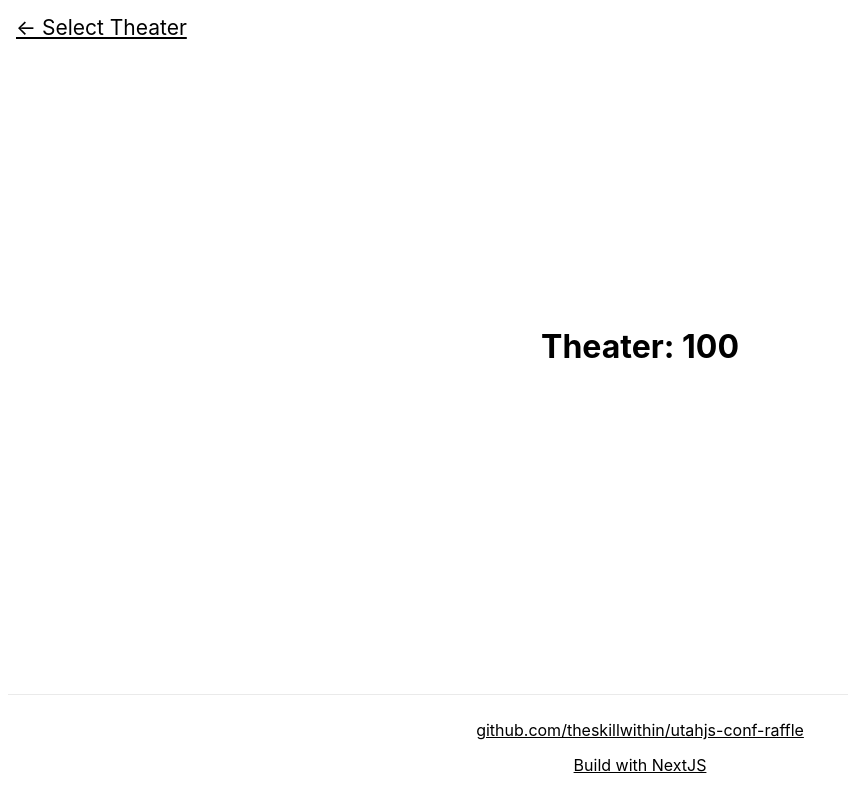
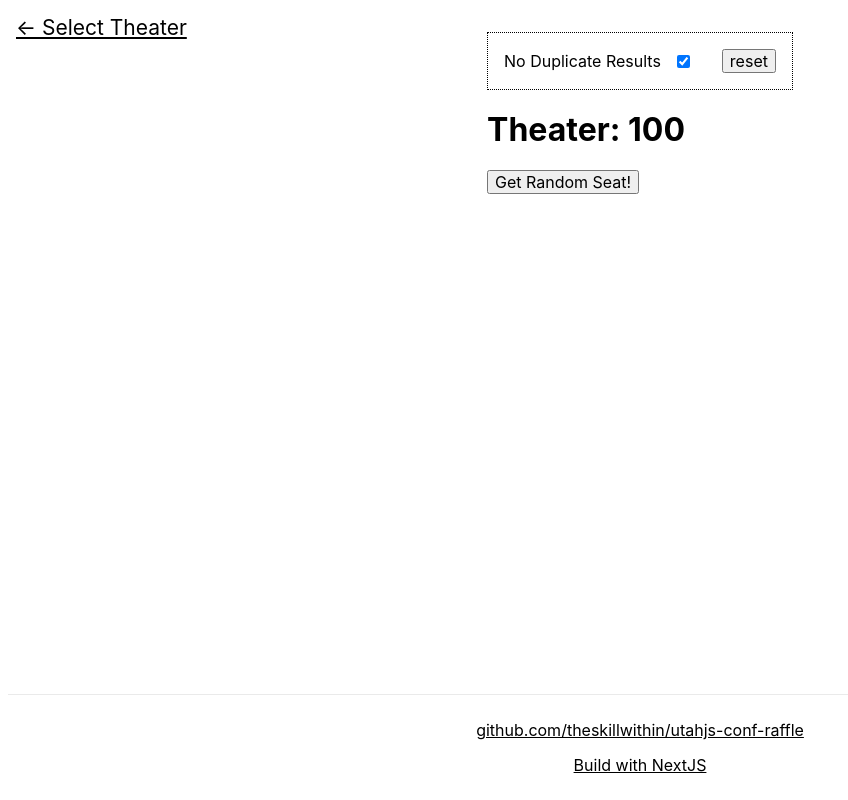
Before and after one commit to theskillwithin/utahjs-conf-raffle, a Next.js app: page /theater/100 in a window 1280 px wide. Shown: the whole page, without its empty margins (0-848 px from the left). Built offline with nearby package versions, Linux system fonts and the light colour scheme.

Commit message:
generate random seat

```diff
--- a/definitions/theater.js
+++ b/definitions/theater.js
@@ -5,17 +5,17 @@ export const theaters = ['100', '200', '300']
 export const theatersData = {
   '100': {
     id: 100,
-    rows: 27,
+    rows: 26,
     seatsPerRow: 40,
   },
   '200': {
     id: 200,
-    rows: 27,
+    rows: 26,
     seatsPerRow: 40,
   },
   '300': {
     id: 300,
-    rows: 27,
+    rows: 26,
     seatsPerRow: 40,
   },
 }
--- a/package.json
+++ b/package.json
@@ -11,6 +11,9 @@
     "next": "9.3.1",
     "next-offline": "^5.0.0",
     "normalize.css": "^8.0.1",
+    "postcss-flexbugs-fixes": "^4.2.0",
+    "postcss-nested": "^4.2.1",
+    "postcss-preset-env": "^6.7.0",
     "react": "16.13.0",
     "react-dom": "16.13.0"
   }
--- a/pages/theater/[id].js
+++ b/pages/theater/[id].js
@@ -1,3 +1,4 @@
+import { useState } from 'react'
 import Head from 'components/GlobalHead'
 import Link from 'next/link'
 import { useRouter } from 'next/router'
@@ -5,11 +6,45 @@ import { theatersData, theaters } from 'definitions/theater'
 
 import styles from './styles.module.css'
 
+const generateSeats = (rows, columns) => {
+  const rowsArray = [...Array(rows).keys()]
+  return rowsArray.map(row => {
+    const colArray = [...Array(columns).keys()]
+    const rowLetter = String.fromCharCode(97 + row)
+    return colArray.map(col => `${rowLetter}${col + 1}`)
+  })
+}
+
 const Theater = () => {
+  const [randomSeat, setRandomSeat] = useState(null)
+  const [pastSelections, setPastSelections] = useState([])
+  const [filterPast, setFilterPast] = useState(true)
   const router = useRouter()
   const { id } = router.query
   const theaterNumber = String(id)
   const theaterData = theatersData[theaterNumber]
+
+  const seats =
+    theaterData && generateSeats(theaterData?.rows, theaterData?.seatsPerRow)
+
+  const getRandomSeat = () => {
+    const randomSeat =
+      seats[Math.floor(Math.random() * seats.length)][
+        Math.floor(Math.random() * theaterData?.seatsPerRow)
+      ]
+
+    if (filterPast && pastSelections.includes(randomSeat)) {
+      return getRandomSeat()
+    }
+
+    setRandomSeat(randomSeat)
+    setPastSelections(past => [...past, randomSeat])
+  }
+
+  const reset = () => {
+    setRandomSeat(null)
+    setPastSelections([])
+  }
 
   if (!theaters.includes(theaterNumber) || !theaterData)
     return (
@@ -22,12 +57,38 @@ const Theater = () => {
       </div>
     )
   return (
-    <div>
+    <div className={styles.conatiner}>
       <Head title={`UtahJS Raffle - Theater ${id}`} />
       <Link href="/">
         <a className={styles.select}>&larr; Select Theater</a>
       </Link>
-      <h1>Theater: {id}</h1>
+
+      <div className={styles.settings}>
+        <div className={styles.setting}>
+          <label htmlFor="dedups-setting">No Duplicate Results</label>
+          <input
+            id="dedups-setting"
+            type="checkbox"
+            checked={filterPast}
+            onChange={() => setFilterPast(!filterPast)}
+          />
+        </div>
+        <div>
+          <button onClick={reset}>reset</button>
+        </div>
+      </div>
+
+      <section>
+        <h1>Theater: {id}</h1>
+        <button onClick={getRandomSeat}>Get Random Seat!</button>
+        {randomSeat ? <h1>{randomSeat}</h1> : null}
+      </section>
+
+      <pre className={styles.past}>
+        {pastSelections && pastSelections.length
+          ? pastSelections.map((p, i) => <span key={i}>{p}</span>)
+          : null}
+      </pre>
     </div>
   )
 }
--- a/pages/theater/styles.module.css
+++ b/pages/theater/styles.module.css
@@ -1,6 +1,60 @@
+.conatiner {
+  max-width: 500px;
+  width: 100%;
+  height: 100%;
+  flex: 1;
+}
+
 .select {
   position: absolute;
   top: 1rem;
   left: 1rem;
   font-size: 21px;
 }
+
+.settings {
+  display: flex;
+  align-items: center;
+  justify-content: space-between;
+  flex-wrap: wrap;
+  border: 1px dotted black;
+  padding: 1rem;
+
+  > * {
+    display: flex;
+    align-items: center;
+    justify-content: space-between;
+
+    label {
+      margin-right: 1em;
+    }
+  }
+
+  > * + * {
+    margin-left: 2rem;
+  }
+}
+
+.past {
+  position: absolute;
+  bottom: 6.6rem;
+  left: 0;
+  right: 0;
+  display: flex;
+  flex-wrap: wrap;
+  background: #eaeaea;
+  white-space: wrap;
+
+  span {
+    display: inline-block;
+    margin-right: 0.5em;
+
+    &:after {
+      content: ',';
+    }
+  }
+
+  &:not(:empty):before {
+    content: 'past results: ';
+  }
+}
```
Also changed, not shown: postcss.config.json (added, +18 -0 lines), 1 other file (tests, documents, lock files or other folders).
